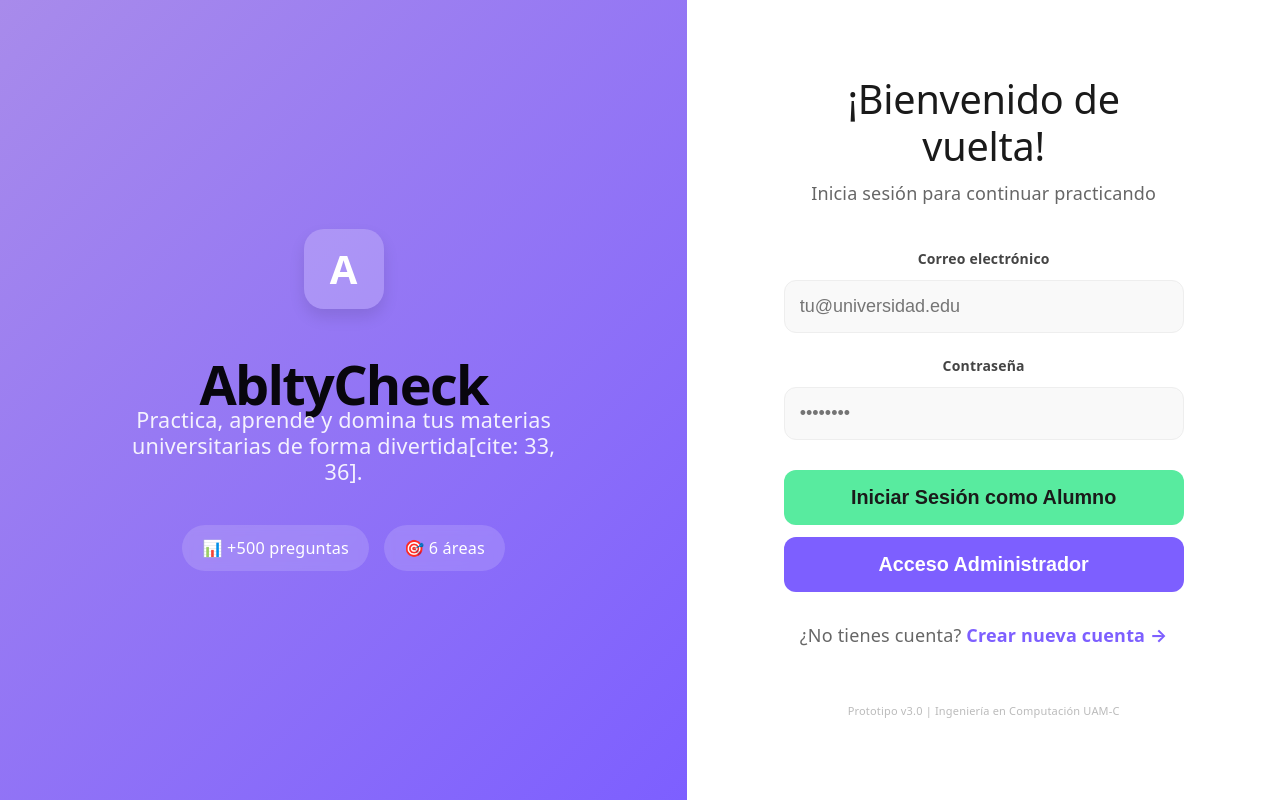
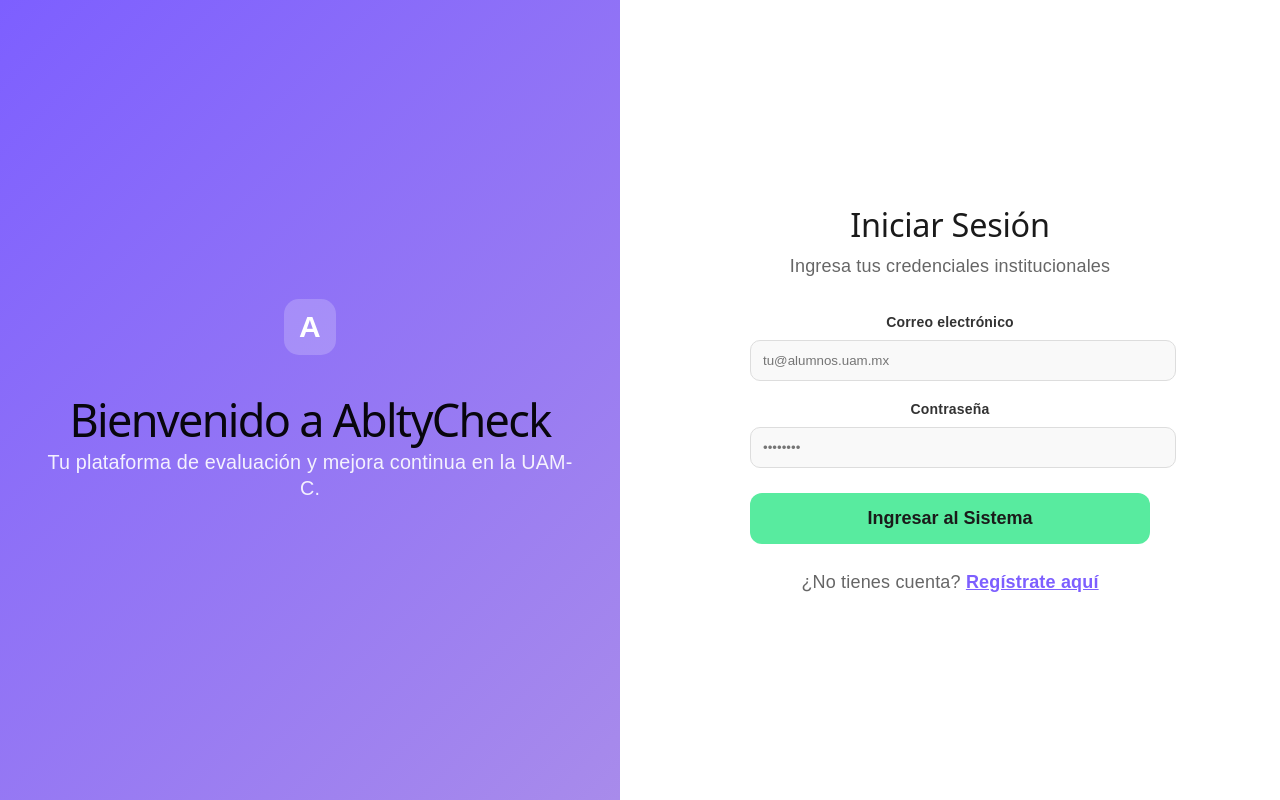
Before and after one commit to BlackDuck-s/AbltyCheck_UAM_C, a React (Vite) app in the folder frontend/abltycheck_uamc/: page / in a window 1280 px wide. Built offline with nearby package versions, Linux system fonts and the light colour scheme.

Commit message:
Edgar: Actualizacion de Registro

```diff
--- a/frontend/abltycheck_uamc/src/App.tsx
+++ b/frontend/abltycheck_uamc/src/App.tsx
@@ -1,167 +1,54 @@
 import { useState } from 'react';
 import { LoginPage } from './pages/LoginPage';
 import { RegisterPage } from './pages/RegisterPage';
+import { EntrenamientoPage } from './pages/EntrenamientoPage';
+import { PracticarPage } from './pages/PracticarPage';
 import { ReactivoForm } from './pages/ReactivoForm';
 import { AdminDashboardPage } from './pages/AdminDashboardPage';
-import { EntrenamientoPage } from './pages/EntrenamientoPage';
-import { PracticarPage } from './pages/PracticarPage';
 
 function App() {
   const [rol, setRol] = useState<'ALUMNO' | 'ADMIN' | null>(null);
   const [vistaAuth, setVistaAuth] = useState<'LOGIN' | 'REGISTER'>('LOGIN');
-  const [vista, setVista] = useState<'EXAMEN' | 'PRACTICAR' | 'FORM' | 'ADMIN'>('EXAMEN');
-  const [sidebarAbierta, setSidebarAbierta] = useState(true);
-
-  const manejarLogin = (nuevoRol: 'ALUMNO' | 'ADMIN') => {
-    setRol(nuevoRol);
-    setVista(nuevoRol === 'ADMIN' ? 'ADMIN' : 'EXAMEN');
-  };
+  const [vista, setVista] = useState<'PANEL' | 'PRACTICAR' | 'CROWD' | 'ADMIN'>('PANEL');
 
   if (!rol) {
-    return vistaAuth === 'LOGIN' ? (
-      <LoginPage
-        alEntrar={manejarLogin}
-        alIrARegistro={() => setVistaAuth('REGISTER')}
-      />
-    ) : (
-      <RegisterPage
-        alFinalizar={() => setVistaAuth('LOGIN')}
-        alIrALogin={() => setVistaAuth('LOGIN')}
-      />
-    );
+    return vistaAuth === 'LOGIN'
+      ? <LoginPage alEntrar={(r) => { setRol(r); setVista(r === 'ADMIN' ? 'ADMIN' : 'PANEL'); }} alIrARegistro={() => setVistaAuth('REGISTER')} />
+      : <RegisterPage alFinalizar={() => setVistaAuth('LOGIN')} alIrALogin={() => setVistaAuth('LOGIN')} />;
   }
 
   return (
-    <div style={{ display: 'flex', minHeight: '100vh', backgroundColor: '#f4f7f6', fontFamily: 'sans-serif' }}>
-
+    <div style={{ display: 'flex', minHeight: '100vh', backgroundColor: '#f4f7f6' }}>
       {}
-      <aside style={{
-        width: sidebarAbierta ? '260px' : '80px',
-        backgroundColor: '#7d5fff',
-        color: 'white',
-        transition: 'all 0.3s ease',
-        display: 'flex',
-        flexDirection: 'column',
-        padding: '20px 10px',
-        boxShadow: '4px 0 15px rgba(0,0,0,0.1)',
-        position: 'relative',
-        zIndex: 100
-      }}>
-        {}
-        <button
-          onClick={() => setSidebarAbierta(!sidebarAbierta)}
-          style={toggleBtnStyle}
-        >
-          {sidebarAbierta ? '◀' : '▶'}
-        </button>
-
-        <div style={{ textAlign: 'center', marginBottom: '40px', fontWeight: 'bold', fontSize: '22px' }}>
-          {sidebarAbierta ? 'AbltyCheck' : 'A'}
-        </div>
-
-        <nav style={{ display: 'flex', flexDirection: 'column', gap: '8px', flex: 1 }}>
-          <button onClick={() => setVista('EXAMEN')} style={sideBtnStyle(vista === 'EXAMEN', sidebarAbierta)}>
-             {sidebarAbierta ? '🏠 Mi Panel' : '🏠'}
-          </button>
-
-          <button onClick={() => setVista('PRACTICAR')} style={sideBtnStyle(vista === 'PRACTICAR', sidebarAbierta)}>
-             {sidebarAbierta ? '📖 Practicar' : '📖'}
-          </button>
-
-          <button onClick={() => setVista('FORM')} style={sideBtnStyle(vista === 'FORM', sidebarAbierta)}>
-             {sidebarAbierta ? '➕ Crowdsourcing' : '➕'}
-          </button>
+      <aside style={sidebarStyle}>
+        <h2 style={{ textAlign: 'center', color: 'white' }}>AbltyCheck</h2>
+        <nav style={{ marginTop: '30px', display: 'flex', flexDirection: 'column', gap: '10px' }}>
+          <button onClick={() => setVista('PANEL')} style={navBtnStyle(vista === 'PANEL')}>🏠 Mi Panel</button>
+          <button onClick={() => setVista('PRACTICAR')} style={navBtnStyle(vista === 'PRACTICAR')}>📖 Practicar</button>
+          <button onClick={() => setVista('CROWD')} style={navBtnStyle(vista === 'CROWD')}>➕ Colaborar</button>
 
           {}
           {rol === 'ADMIN' && (
-            <button onClick={() => setVista('ADMIN')} style={sideBtnStyle(vista === 'ADMIN', sidebarAbierta)}>
-               {sidebarAbierta ? '🛡️ Panel Admin' : '🛡️'}
-            </button>
+            <button onClick={() => setVista('ADMIN')} style={navBtnStyle(vista === 'ADMIN')}>🛡️ Panel Admin</button>
           )}
         </nav>
 
-        {}
-        <button
-          onClick={() => { setRol(null); setVistaAuth('LOGIN'); }}
-          style={{ ...sideBtnStyle(false, sidebarAbierta), backgroundColor: 'rgba(255,255,255,0.1)', marginTop: 'auto' }}
-        >
-          {sidebarAbierta ? '🚪 Cerrar Sesión' : '🚪'}
-        </button>
+        <button onClick={() => setRol(null)} style={logoutBtnStyle}>Cerrar Sesión</button>
       </aside>
 
       {}
-      <main style={{ flex: 1, padding: '40px', overflowY: 'auto' }}>
-        <header style={{
-          marginBottom: '30px',
-          borderBottom: '2px solid #eee',
-          paddingBottom: '20px',
-          display: 'flex',
-          justifyContent: 'space-between',
-          alignItems: 'center'
-        }}>
-          <div>
-            <h2 style={{ margin: 0, color: '#1a1a1a' }}>
-              {vista === 'EXAMEN' && 'Panel de Actividad'}
-              {vista === 'PRACTICAR' && 'Explorar Evaluaciones'}
-              {vista === 'FORM' && 'Colaboración (Crowdsourcing)'}
-              {vista === 'ADMIN' && 'Moderación de Contenido'}
-            </h2>
-            <p style={{ color: '#666', margin: '5px 0 0 0' }}>
-              Rol: <strong style={{color: '#7d5fff'}}>{rol}</strong> | UAM Cuajimalpa
-            </p>
-          </div>
-          <div style={{ textAlign: 'right', fontSize: '12px', color: '#999' }}>
-            {new Date().toLocaleDateString('es-MX', { weekday: 'long', day: 'numeric', month: 'long' })}
-          </div>
-        </header>
-
-        {}
-        <div style={{ maxWidth: '1100px', margin: '0 auto' }}>
-          {vista === 'EXAMEN' && <EntrenamientoPage />}
-          {vista === 'PRACTICAR' && <PracticarPage />}
-          {vista === 'FORM' && <ReactivoForm />}
-          {vista === 'ADMIN' && rol === 'ADMIN' && <AdminDashboardPage />}
-        </div>
+      <main style={{ flex: 1, padding: '40px' }}>
+        {vista === 'PANEL' && <EntrenamientoPage />}
+        {vista === 'PRACTICAR' && <PracticarPage />}
+        {vista === 'CROWD' && <ReactivoForm />}
+        {vista === 'ADMIN' && rol === 'ADMIN' && <AdminDashboardPage />}
       </main>
     </div>
   );
 }
 
-const sideBtnStyle = (activo: boolean, abierta: boolean) => ({
-  width: '100%',
-  padding: '14px',
-  cursor: 'pointer',
-  backgroundColor: activo ? 'rgba(255,255,255,0.25)' : 'transparent',
-  color: 'white',
-  border: 'none',
-  borderRadius: '12px',
-  textAlign: abierta ? 'left' as const : 'center' as const,
-  fontWeight: 'bold' as const,
-  fontSize: '15px',
-  transition: 'all 0.2s ease',
-  display: 'flex',
-  alignItems: 'center',
-  gap: '12px',
-  whiteSpace: 'nowrap' as const,
-  overflow: 'hidden'
-});
-
-const toggleBtnStyle: React.CSSProperties = {
-  position: 'absolute',
-  right: '-15px',
-  top: '25px',
-  width: '30px',
-  height: '30px',
-  borderRadius: '50%',
-  border: 'none',
-  backgroundColor: '#58eb9f',
-  cursor: 'pointer',
-  boxShadow: '0 4px 8px rgba(0,0,0,0.2)',
-  display: 'flex',
-  justifyContent: 'center',
-  alignItems: 'center',
-  color: '#1a1a1a',
-  fontWeight: 'bold'
-};
+const sidebarStyle: React.CSSProperties = { width: '260px', backgroundColor: '#7d5fff', padding: '20px', display: 'flex', flexDirection: 'column' };
+const navBtnStyle = (activo: boolean) => ({ backgroundColor: activo ? 'rgba(255,255,255,0.2)' : 'transparent', color: 'white', border: 'none', padding: '12px', borderRadius: '10px', textAlign: 'left' as const, cursor: 'pointer', fontWeight: 'bold' as const });
+const logoutBtnStyle: React.CSSProperties = { marginTop: 'auto', backgroundColor: 'rgba(0,0,0,0.1)', color: 'white', border: 'none', padding: '12px', borderRadius: '10px', cursor: 'pointer' };
 
 export default App;
--- a/frontend/abltycheck_uamc/src/pages/LoginPage.tsx
+++ b/frontend/abltycheck_uamc/src/pages/LoginPage.tsx
@@ -9,41 +9,48 @@
   const [email, setEmail] = useState('');
   const [password, setPassword] = useState('');
 
+  const manejarLogin = (e: React.FormEvent) => {
+    e.preventDefault();
+
+    const esAdmin = email.toLowerCase().endsWith('@admin.uam.mx') || email === 'admin@test.com';
+
+    const rolAsignado = esAdmin ? 'ADMIN' : 'ALUMNO';
+
+    console.log(`Verificando credenciales para: ${email}`);
+    console.log(`Acceso concedido como: ${rolAsignado}`);
+
+    alEntrar(rolAsignado);
+  };
+
   return (
     <div style={containerStyle}>
-
-      {}
       <div style={panelIzquierdoStyle}>
-        <div style={logoWrapperStyle}>A</div>
-        <h1 style={{ fontSize: '3rem', marginBottom: '10px', fontWeight: 'bold' }}>AbltyCheck</h1>
-        <p style={{ fontSize: '1.2rem', opacity: 0.9, maxWidth: '80%' }}>
-          Practica, aprende y domina tus materias universitarias de forma divertida[cite: 33, 36].
+        <div style={logoStyle}>A</div>
+        <h1 style={{ fontSize: '2.5rem', marginBottom: '15px' }}>Bienvenido a AbltyCheck</h1>
+        <p style={{ fontSize: '1.1rem', opacity: 0.9 }}>
+          Tu plataforma de evaluación y mejora continua en la UAM-C.
         </p>
-
-        <div style={{ display: 'flex', gap: '15px', marginTop: '40px' }}>
-          <span style={badgeStyle}>📊 +500 preguntas</span>
-          <span style={badgeStyle}>🎯 6 áreas</span>
-        </div>
       </div>
 
-      {}
       <div style={panelDerechoStyle}>
         <div style={{ width: '100%', maxWidth: '400px' }}>
-          <h2 style={{ color: '#1a1a1a', fontSize: '2.2rem', marginBottom: '10px' }}>¡Bienvenido de vuelta!</h2>
-          <p style={{ color: '#666', marginBottom: '40px' }}>Inicia sesión para continuar practicando</p>
+          <h2 style={{ color: '#1a1a1a', fontSize: '1.8rem', marginBottom: '10px' }}>Iniciar Sesión</h2>
+          <p style={{ color: '#666', marginBottom: '30px' }}>Ingresa tus credenciales institucionales</p>
 
-          <div style={{ marginBottom: '20px' }}>
+          <form onSubmit={manejarLogin}>
+            <div style={{ marginBottom: '15px' }}>
               <label style={labelStyle}>Correo electrónico</label>
               <input
                 type="email"
-              placeholder="tu@universidad.edu"
+                placeholder="tu@alumnos.uam.mx"
                 style={inputStyle}
                 value={email}
                 onChange={(e) => setEmail(e.target.value)}
+                required
               />
             </div>
 
-          <div style={{ marginBottom: '30px' }}>
+            <div style={{ marginBottom: '25px' }}>
               <label style={labelStyle}>Contraseña</label>
               <input
                 type="password"
@@ -51,32 +58,17 @@
                 style={inputStyle}
                 value={password}
                 onChange={(e) => setPassword(e.target.value)}
+                required
               />
             </div>
 
-          {}
-          <div style={{ display: 'flex', flexDirection: 'column', gap: '12px' }}>
-            <button
-              onClick={() => alEntrar('ALUMNO')}
-              style={mainButtonStyle}
-            >
-              Iniciar Sesión como Alumno
+            <button type="submit" style={mainButtonStyle}>
+              Ingresar al Sistema
             </button>
+          </form>
 
-            <button
-              onClick={() => alEntrar('ADMIN')}
-              style={{ ...mainButtonStyle, backgroundColor: '#7d5fff', color: 'white' }}
-            >
-              Acceso Administrador
-            </button>
-          </div>
-
-          <p style={{ textAlign: 'center', marginTop: '30px', color: '#666' }}>
-            ¿No tienes cuenta? <span onClick={alIrARegistro} style={linkStyle}>Crear nueva cuenta →</span>
-          </p>
-
-          <p style={{ marginTop: '50px', fontSize: '11px', textAlign: 'center', color: '#bbb' }}>
-            Prototipo v3.0 | Ingeniería en Computación UAM-C
+          <p style={{ textAlign: 'center', marginTop: '25px', color: '#666' }}>
+            ¿No tienes cuenta? <span onClick={alIrARegistro} style={linkStyle}>Regístrate aquí</span>
           </p>
         </div>
       </div>
@@ -84,97 +76,11 @@
   );
 };
 
-
-const containerStyle: React.CSSProperties = {
-  display: 'flex',
-  height: '100vh',
-  width: '100vw',
-  position: 'fixed',
-  top: 0,
-  left: 0,
-  fontFamily: 'system-ui, -apple-system, sans-serif'
-};
-
-const panelIzquierdoStyle: React.CSSProperties = {
-  flex: 1.2,
-  background: 'linear-gradient(135deg, #a88beb 0%, #7d5fff 100%)',
-  display: 'flex',
-  flexDirection: 'column',
-  justifyContent: 'center',
-  alignItems: 'center',
-  color: 'white',
-  padding: '60px',
-  textAlign: 'center'
-};
-
-const panelDerechoStyle: React.CSSProperties = {
-  flex: 1,
-  backgroundColor: 'white',
-  display: 'flex',
-  flexDirection: 'column',
-  justifyContent: 'center',
-  alignItems: 'center',
-  padding: '60px'
-};
-
-const logoWrapperStyle: React.CSSProperties = {
-  backgroundColor: 'rgba(255,255,255,0.2)',
-  width: '80px',
-  height: '80px',
-  display: 'flex',
-  justifyContent: 'center',
-  alignItems: 'center',
-  borderRadius: '20px',
-  fontSize: '40px',
-  fontWeight: 'bold',
-  marginBottom: '30px',
-  boxShadow: '0 8px 16px rgba(0,0,0,0.1)'
-};
-
-const badgeStyle: React.CSSProperties = {
-  backgroundColor: 'rgba(255,255,255,0.15)',
-  padding: '10px 20px',
-  borderRadius: '30px',
-  fontSize: '0.9rem',
-  fontWeight: '500',
-  backdropFilter: 'blur(5px)'
-};
-
-const labelStyle: React.CSSProperties = {
-  display: 'block',
-  marginBottom: '8px',
-  fontWeight: '600',
-  color: '#444',
-  fontSize: '14px'
-};
-
-const inputStyle: React.CSSProperties = {
-  width: '100%',
-  padding: '15px',
-  borderRadius: '12px',
-  border: '1px solid #eee',
-  backgroundColor: '#f9f9f9',
-  fontSize: '1rem',
-  outline: 'none',
-  boxSizing: 'border-box'
-};
-
-const mainButtonStyle: React.CSSProperties = {
-  width: '100%',
-  padding: '16px',
-  borderRadius: '12px',
-  border: 'none',
-  backgroundColor: '#58eb9f',
-  color: '#1a1a1a',
-  fontSize: '1.1rem',
-  fontWeight: 'bold',
-  cursor: 'pointer',
-  transition: 'transform 0.2s, opacity 0.2s'
-};
-
-const linkStyle: React.CSSProperties = {
-  color: '#7d5fff',
-  fontWeight: 'bold',
-  cursor: 'pointer',
-  textDecoration: 'none'
-};
+const containerStyle: React.CSSProperties = { display: 'flex', height: '100vh', width: '100vw', position: 'fixed', top: 0, left: 0, fontFamily: 'sans-serif' };
+const panelIzquierdoStyle: React.CSSProperties = { flex: 1, background: 'linear-gradient(135deg, #7d5fff 0%, #a88beb 100%)', display: 'flex', flexDirection: 'column', justifyContent: 'center', alignItems: 'center', color: 'white', padding: '40px', textAlign: 'center' };
+const panelDerechoStyle: React.CSSProperties = { flex: 1, backgroundColor: 'white', display: 'flex', flexDirection: 'column', justifyContent: 'center', alignItems: 'center', padding: '60px' };
+const logoStyle = { backgroundColor: 'rgba(255,255,255,0.2)', padding: '15px', borderRadius: '15px', fontSize: '30px', fontWeight: 'bold', marginBottom: '20px' };
+const labelStyle = { display: 'block', marginBottom: '5px', fontWeight: 'bold', color: '#333', fontSize: '14px' };
+const inputStyle = { width: '100%', padding: '12px', borderRadius: '10px', border: '1px solid #ddd', backgroundColor: '#f9f9f9', outline: 'none' };
+const mainButtonStyle = { width: '100%', padding: '15px', borderRadius: '12px', border: 'none', backgroundColor: '#58eb9f', color: '#1a1a1a', fontSize: '1rem', fontWeight: 'bold', cursor: 'pointer' };
+const linkStyle = { color: '#7d5fff', fontWeight: 'bold', cursor: 'pointer', textDecoration: 'underline' };
--- a/frontend/abltycheck_uamc/src/pages/RegisterPage.tsx
+++ b/frontend/abltycheck_uamc/src/pages/RegisterPage.tsx
@@ -6,12 +6,19 @@
 }
 
 export const RegisterPage: React.FC<RegisterProps> = ({ alFinalizar, alIrALogin }) => {
-  const [datos, setDatos] = useState({ nombre: '', email: '', password: '', rol: 'ALUMNO' });
+  const [datos, setDatos] = useState({
+    nombre: '',
+    matricula: '',
+    email: '',
+    password: '',
+    rol: 'ALUMNO'
+  });
 
   const manejarRegistro = (e: React.FormEvent) => {
     e.preventDefault();
+    // Aquí es donde Emilio y Max conectarán con Firebase
     console.log("Enviando a Firebase Admin SDK:", datos);
-    alert("¡Cuenta creada con éxito! Ahora puedes iniciar sesión.");
+    alert(`¡Cuenta creada con éxito para la matrícula ${datos.matricula}! Ahora puedes iniciar sesión.`);
     alFinalizar();
   };
 
@@ -39,7 +46,21 @@
                 type="text"
                 placeholder="Ej. Edgar Morales"
                 style={inputStyle}
+                value={datos.nombre}
                 onChange={(e) => setDatos({...datos, nombre: e.target.value})}
+                required
+              />
+            </div>
+
+            {}
+            <div style={{ marginBottom: '15px' }}>
+              <label style={labelStyle}>Matrícula</label>
+              <input
+                type="text"
+                placeholder="220300XXXX"
+                style={inputStyle}
+                value={datos.matricula}
+                onChange={(e) => setDatos({...datos, matricula: e.target.value.replace(/\D/g, '')})}
                 required
               />
             </div>
@@ -50,17 +71,19 @@
                 type="email"
                 placeholder="tu@alumnos.uam.mx"
                 style={inputStyle}
+                value={datos.email}
                 onChange={(e) => setDatos({...datos, email: e.target.value})}
                 required
               />
             </div>
 
-            <div style={{ marginBottom: '20px' }}>
+            <div style={{ marginBottom: '25px' }}>
               <label style={labelStyle}>Contraseña</label>
               <input
                 type="password"
                 placeholder="Crea una contraseña segura"
                 style={inputStyle}
+                value={datos.password}
                 onChange={(e) => setDatos({...datos, password: e.target.value})}
                 required
               />
@@ -85,6 +108,6 @@
 const panelDerechoStyle: React.CSSProperties = { flex: 1, backgroundColor: 'white', display: 'flex', flexDirection: 'column', justifyContent: 'center', alignItems: 'center', padding: '60px' };
 const logoStyle = { backgroundColor: 'rgba(255,255,255,0.2)', padding: '15px', borderRadius: '15px', fontSize: '30px', fontWeight: 'bold', marginBottom: '20px' };
 const labelStyle = { display: 'block', marginBottom: '5px', fontWeight: 'bold', color: '#333', fontSize: '14px' };
-const inputStyle = { width: '100%', padding: '12px', borderRadius: '10px', border: '1px solid #ddd', backgroundColor: '#f9f9f9' };
-const mainButtonStyle = { width: '100%', padding: '15px', borderRadius: '12px', border: 'none', backgroundColor: '#58eb9f', color: '#1a1a1a', fontSize: '1rem', fontWeight: 'bold', cursor: 'pointer' };
+const inputStyle = { width: '100%', padding: '12px', borderRadius: '10px', border: '1px solid #ddd', backgroundColor: '#f9f9f9', outline: 'none' };
+const mainButtonStyle = { width: '100%', padding: '15px', borderRadius: '12px', border: 'none', backgroundColor: '#58eb9f', color: '#1a1a1a', fontSize: '1rem', fontWeight: 'bold', cursor: 'pointer', transition: '0.2s' };
 const linkStyle = { color: '#7d5fff', fontWeight: 'bold', cursor: 'pointer', textDecoration: 'underline' };
```
Lines whose indentation alone changed are shown as unchanged.
